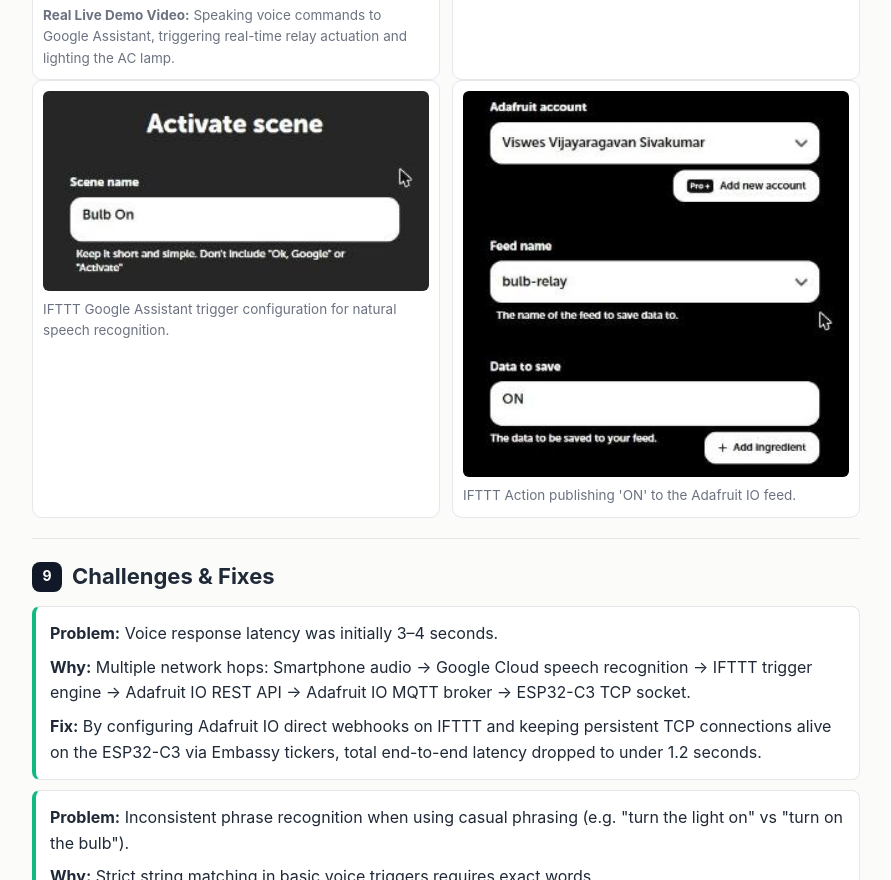
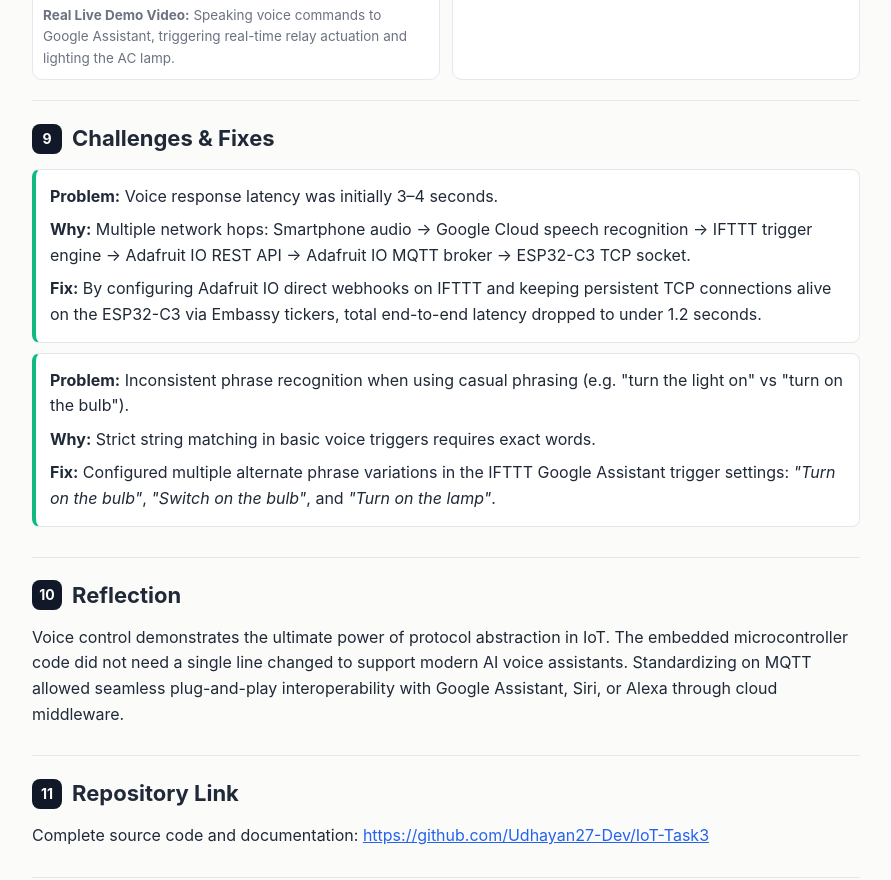
Before and after one commit to Udhayan27-Dev/IoT-portfolio, a plain HTML site: page task-3.html in a window 1280 px wide. Shown: the part 2975-3855 px from the top of the page, without its empty margins (320-1211 px from the left). Drawn offline with Linux system fonts and the light colour scheme.

Commit message:
Remove specific IFTTT configuration screenshot figures from Task 3

```diff
--- a/task-3.html
+++ b/task-3.html
@@ -190,16 +190,6 @@ match select(socket.read(&mut rx_stream), ping_ticker.next()).await {
       <figcaption>IFTTT Applets bridging Google Assistant voice intents with Adafruit IO.</figcaption>
     </figure>
   </div>
-  <div class="gallery">
-    <figure class="shot">
-      <img src="assets/img/ifttt-trigger-bulb-on.png" alt="IFTTT Voice Trigger Configuration">
-      <figcaption>IFTTT Google Assistant trigger configuration for natural speech recognition.</figcaption>
-    </figure>
-    <figure class="shot">
-      <img src="assets/img/ifttt-action-on.png" alt="IFTTT Action Publishing to Adafruit IO">
-      <figcaption>IFTTT Action publishing 'ON' to the Adafruit IO feed.</figcaption>
-    </figure>
-  </div>
 </section>
 
 <section id="s9">
```
